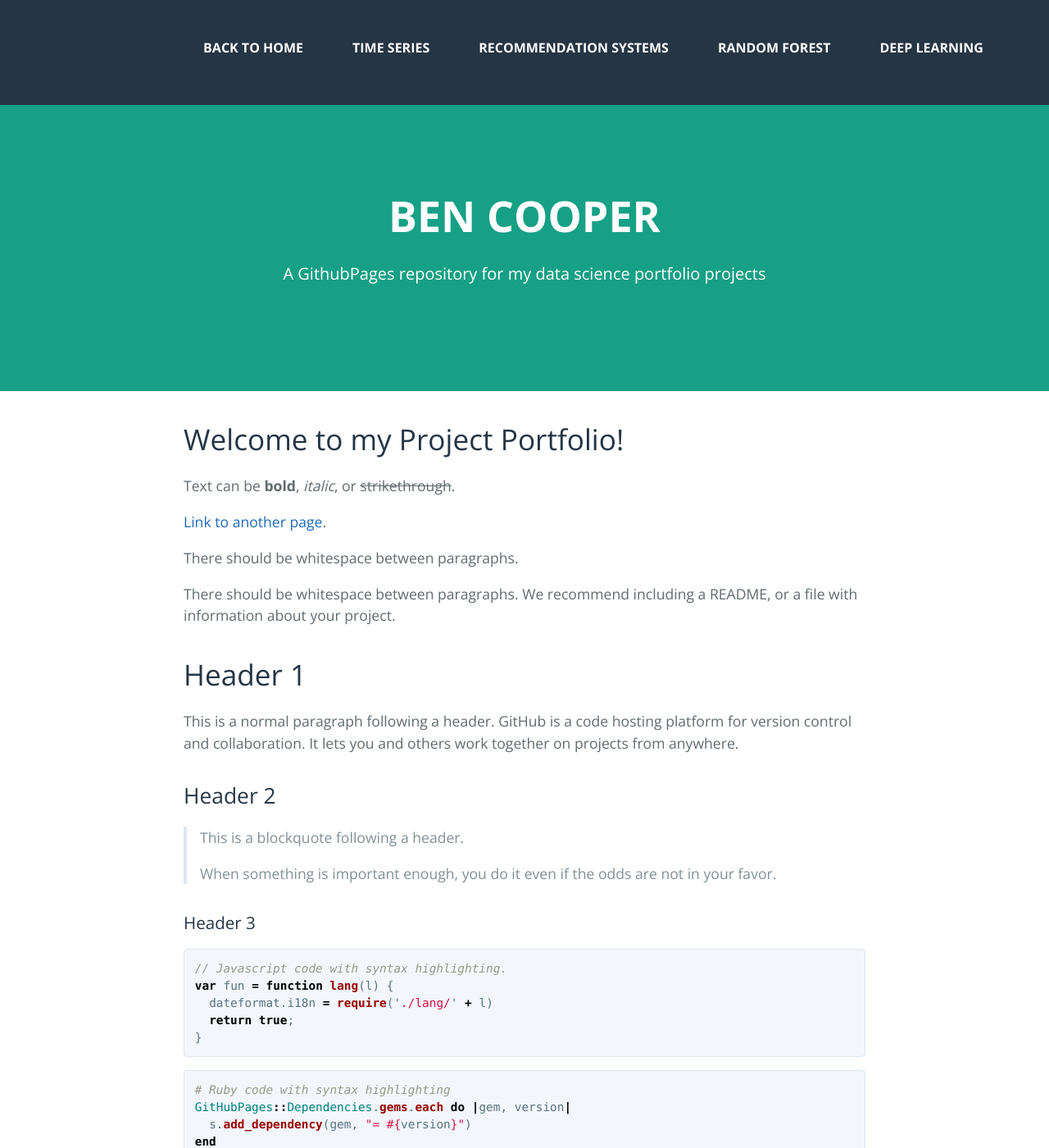
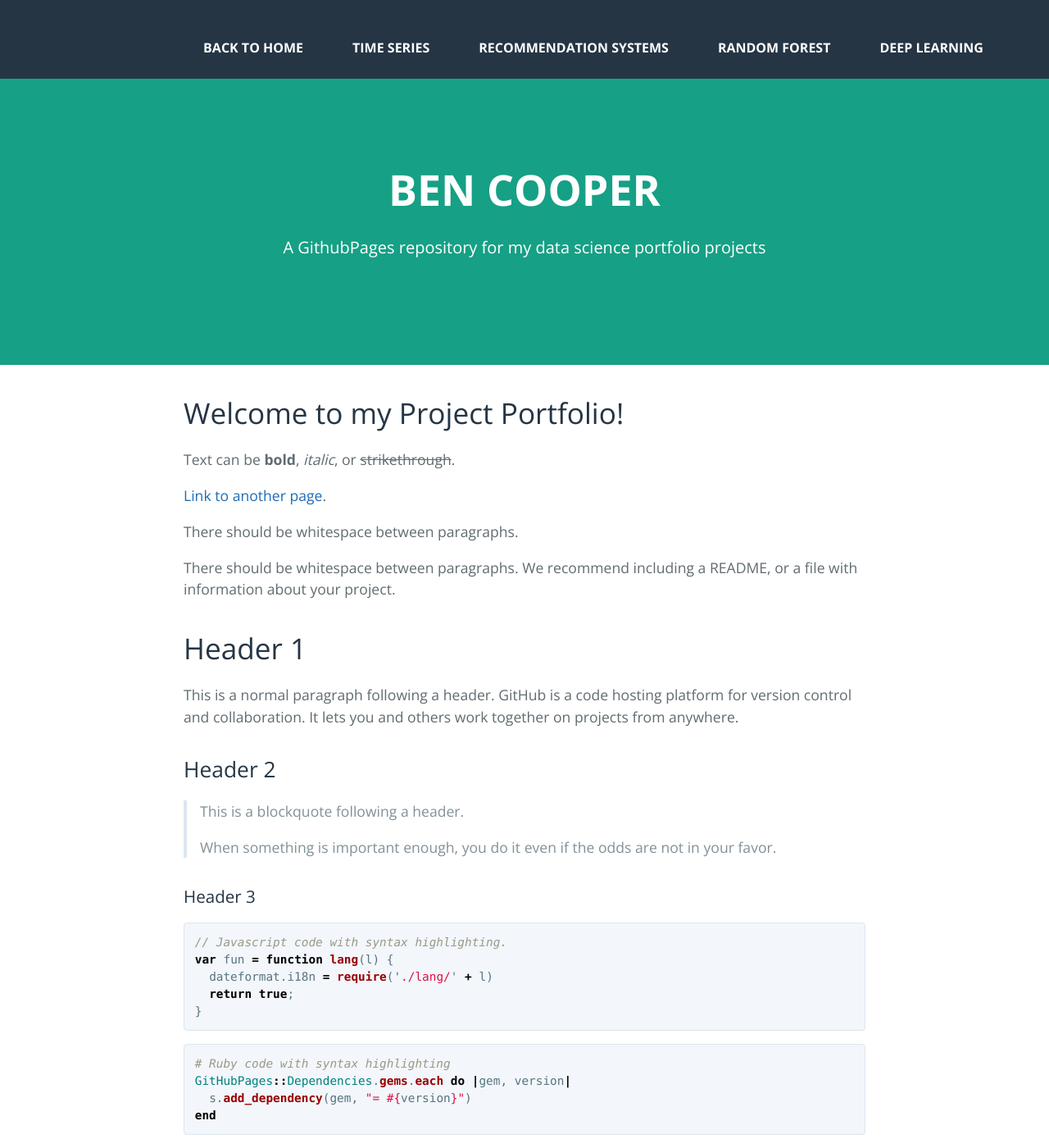
Before and after one commit to benjamin-j-cooper/benjamin-j-cooper.github.io, a Jekyll site: the page built from docs/index.md, in a window 1280 px wide and 1400 px high. Shown: the whole window at 82% size. Built offline with Jekyll 4.4.1, drawn with Linux system fonts in a browser that asks for light colours; nearby versions of some CDN libraries.

```diff
--- a/docs/_sass/jekyll-theme-cayman.scss
+++ b/docs/_sass/jekyll-theme-cayman.scss
@@ -468,7 +468,7 @@ a {
   z-index: 1030;
 
   @include large {
-    padding: 4rem 4rem 4rem;
+    padding: 2rem 4rem 4rem;
   }
 
   @include medium {
@@ -502,7 +502,7 @@ a {
 }
 .hamb-line {
   background: #fff;
-  display: block;
+  display: inline-block;
   height: 2px;
   position: relative;
   width: 24px;
@@ -512,7 +512,7 @@ a {
 .hamb-line::after{
   background: #fff;
   content: '';
-  display: block;
+  display: inline-block;
   height: 100%;
   position: absolute;
   transition: all .2s ease-out;
@@ -616,8 +616,7 @@ a {
     /*position: relative;*/
     background-color: #253544;
     overflow: hidden;
-
-    position: fixed;
+    /*position: fixed;*/
 
 
     margin: 0;
```
